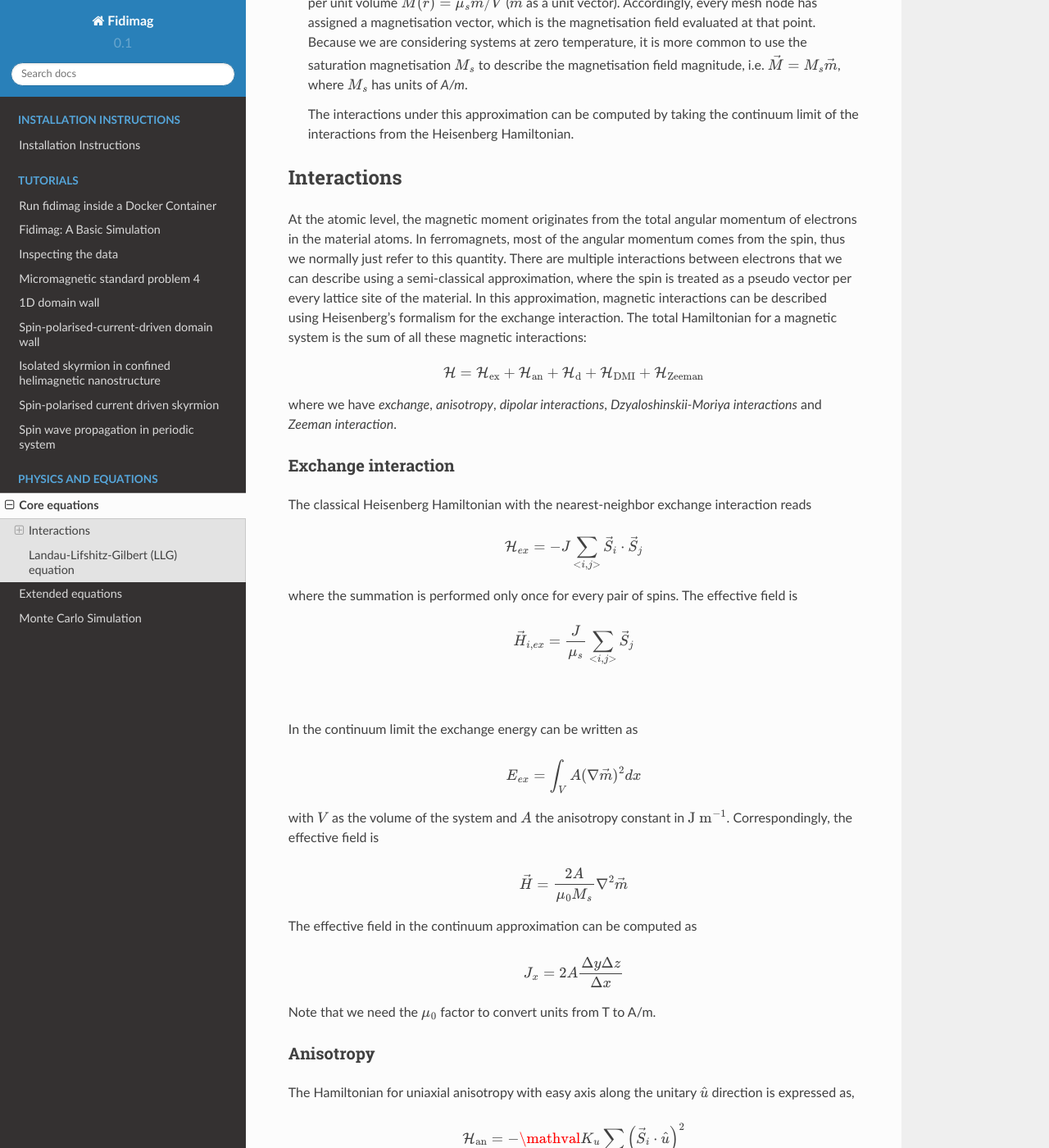
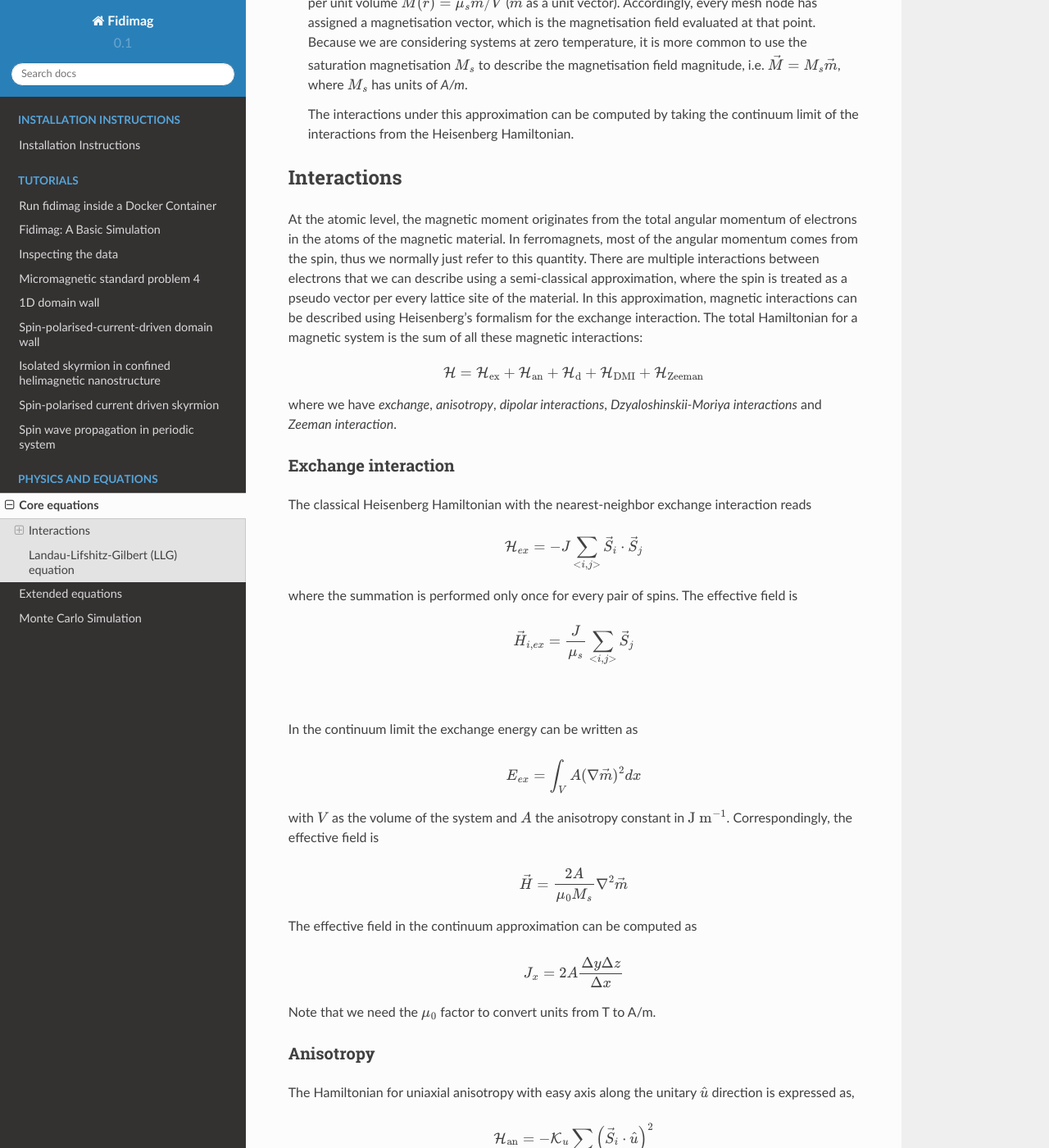
Before and after one commit to computationalmodelling/fidimag, a Sphinx documentation site: the page built from doc/core_eqs.rst, in a window 1280 px wide and 1400 px high, scrolled down 620 px. Shown: the whole window at 82% size. Built offline with Sphinx 7.4.7 and the Read the Docs theme 2.0.0, drawn with Linux system fonts in a browser that asks for light colours; some of the changed text lies outside the part shown.

Commit message:
Updating the equations in the documentation

```diff
--- a/doc/core_eqs.rst
+++ b/doc/core_eqs.rst
@@ -42,14 +42,14 @@
 ------------
 
 At the atomic level, the magnetic moment originates from the total angular
-momentum of electrons in the material atoms. In ferromagnets, most of the
-angular momentum comes from the spin, thus we normally just refer to this
-quantity. There are multiple interactions between electrons that we can
+momentum of electrons in the atoms of the magnetic material. In ferromagnets,
+most of the angular momentum comes from the spin, thus we normally just refer
+to this quantity. There are multiple interactions between electrons that we can
 describe using a semi-classical approximation, where the spin is treated as a
 pseudo vector per every lattice site of the material. In this approximation,
 magnetic interactions can be described using Heisenberg's formalism for the
-exchange interaction. The total Hamiltonian for a magnetic system is the
-sum of all these magnetic interactions:
+exchange interaction. The total Hamiltonian for a magnetic system is the sum of
+all these magnetic interactions:
 
 .. math::
    \mathcal{H} = \mathcal{H}_{\text{ex}} + \mathcal{H}_{\text{an}}
@@ -102,13 +102,13 @@
 :math:`\hat{u}` direction is expressed as,
 
 .. math::
-   \mathcal{H}_{\text{an}} = - \mathval{K}_{u} \sum_i \left(\vec{S}_{i}\cdot\hat{u}\right)^2
+   \mathcal{H}_{\text{an}} = - \mathcal{K}_{u} \sum_i \left(\vec{S}_{i}\cdot\hat{u}\right)^2
 
-with :math:`\mathval{K}_{u}` as the anisotropy constant in eV. The
+with :math:`\mathcal{K}_{u}` as the anisotropy constant in eV. The
 corresponding field is
 
 .. math::
-   \vec{H}_{i,\text{an}} = \frac{2 \mathval{K}_{u}}{\mu_s} \left(\vec{S}_{i}\cdot\hat{u}\right)\hat{u}
+   \vec{H}_{i,\text{an}} = \frac{2 \mathcal{K}_{u}}{\mu_s} \left(\vec{S}_{i}\cdot\hat{u}\right)\hat{u}
 
 |
 
```
